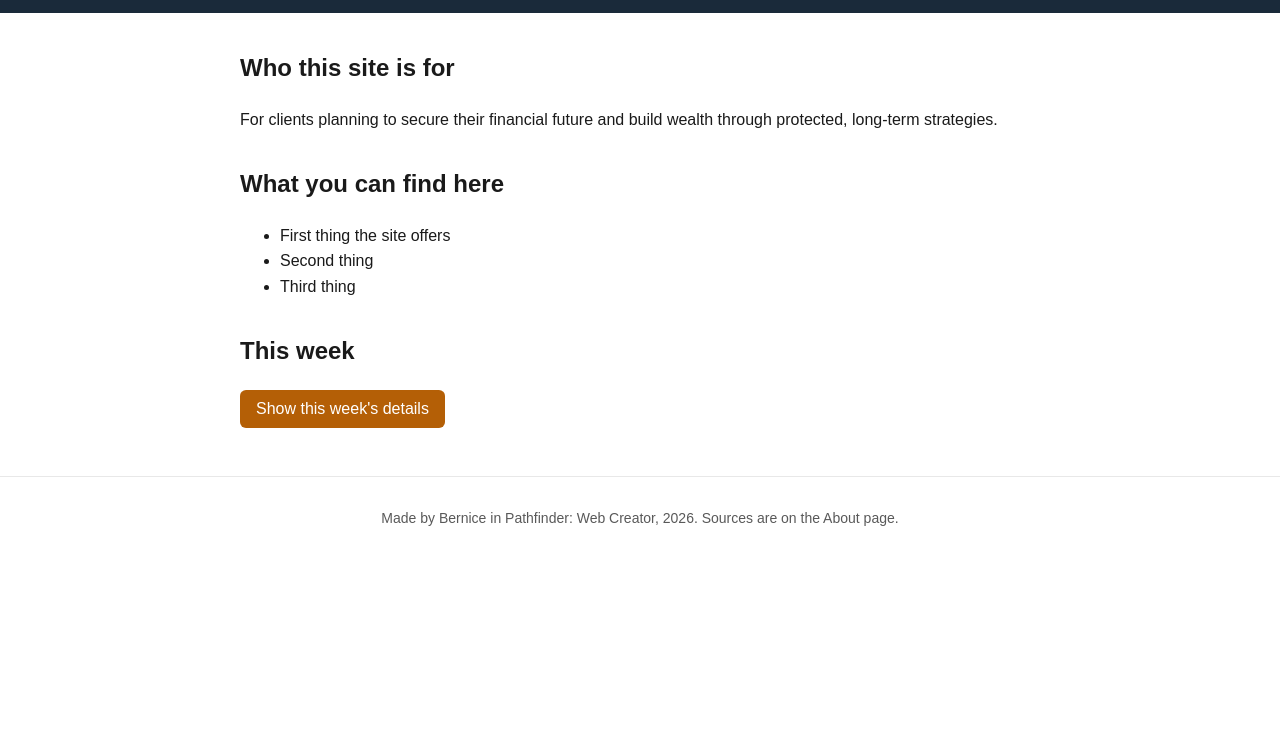
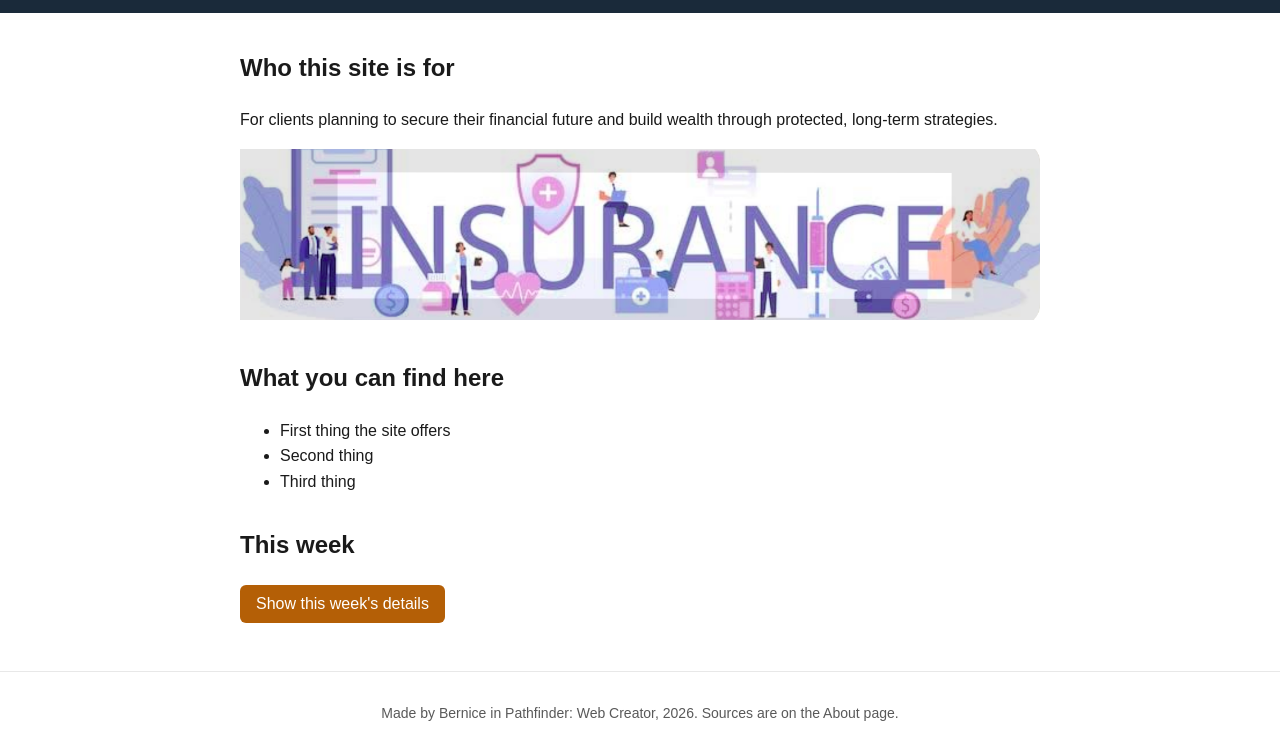
Before and after one commit to bernicemaina-ella254/phyllis-the-financial-coach, a plain HTML site: page index.html in a window 1280 px wide. Shown: the part 116-870 px from the top of the page. Before the commit the page ends 800 px from the top, so only its background shows below. Drawn offline with Linux system fonts and the light colour scheme.

Commit message:
image added

```diff
--- a/index.html
+++ b/index.html
@@ -22,6 +22,7 @@
     <section>
       <h2>Who this site is for</h2>
       <p>For clients planning to secure their financial future and build wealth through protected, long-term strategies.</p>
+   <img src="Screenshot 2026-11-19 110243.png" alt="an insurance banner">
     </section>
 
     <section>
```
